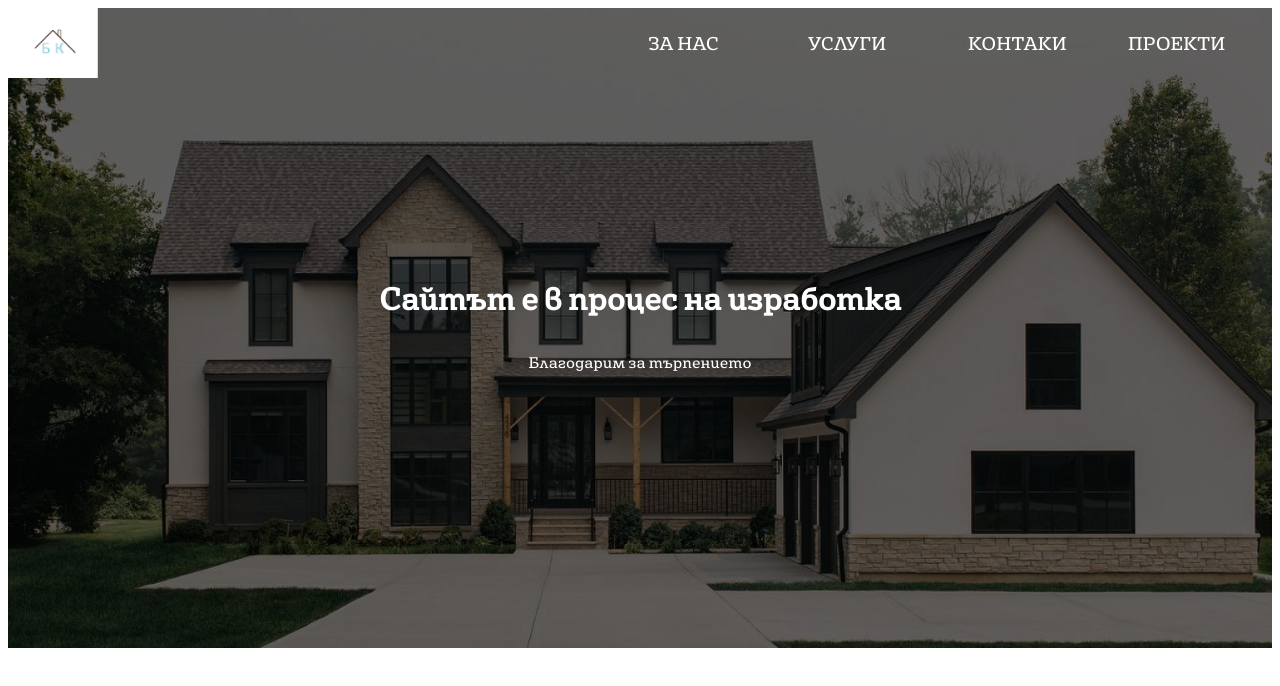
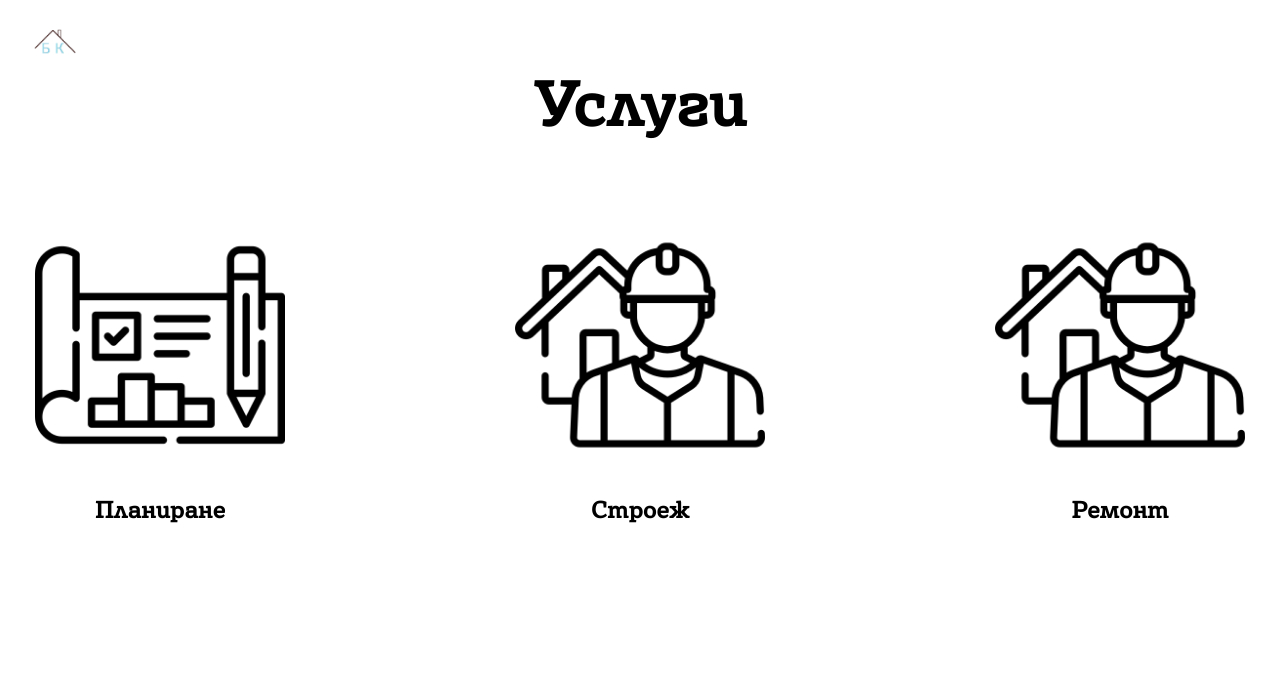
Before and after one commit to Bobata-constantlyafk/BuildersBulgaria, a Nuxt app: page /services in a window 1280 px wide. Shown: the top 686 px of the page. Built offline with nearby package versions, Linux system fonts and the light colour scheme.

Commit message:
services

```diff
--- a/layouts/default.vue
+++ b/layouts/default.vue
@@ -4,7 +4,7 @@
         <nav class="nav">
           <NuxtLink to="/"><img class="logo" src="/BK-Logo-Centered.png" alt=""></NuxtLink>
           <ul class="nav-ul">
-            <NuxtLink class="link" to="/services">ЗА НАС</NuxtLink>
+            <NuxtLink class="link" to="/">ЗА НАС</NuxtLink>
             <NuxtLink class="link" to="/services">УСЛУГИ</NuxtLink>
             <NuxtLink class="link" to="/contacts">КОНТАКИ</NuxtLink>
             <NuxtLink class="link" to="/projects">ПРОЕКТИ</NuxtLink>
@@ -31,7 +31,6 @@
   font-weight: normal;
   font-style: normal;
 }
-
   .nav {
       display: grid;
       grid-template-columns: 1fr 4fr;
--- a/pages/collabs.vue
+++ b/pages/collabs.vue
@@ -1,5 +1,5 @@
 <template>
-  <div class="collabsMain" v-cloak>
+  <div class="collabsMain">
     <h1>Колаборатори</h1>
     <div class="collabs-images">
       <img class="collabs-image" src="/Sofia.png" alt="">
--- a/pages/gallery.vue
+++ b/pages/gallery.vue
@@ -1,5 +1,5 @@
 <template>
-  <div class="galleryMain" v-cloak>
+  <div class="galleryMain">
     <img class="gallery-image" src="/House-Trad.png" alt="house">
     <img class="gallery-image" src="/House-modern.png" alt="house">
     <img class="gallery-image" src="/Italian-house.png" alt="house">
--- a/pages/index.vue
+++ b/pages/index.vue
@@ -12,6 +12,7 @@ import Home from './home.vue';
 import Gallery from './gallery.vue';
 import Collabs from './collabs.vue';
 import Contacts from './contacts.vue';
+import Services from './services.vue';
 </script>
 
 <style lang="scss">
--- a/pages/services.vue
+++ b/pages/services.vue
@@ -1,10 +1,24 @@
 <template>
   <div class="servicesMain">
-    <h1>Сайтът е в процес на изработка</h1>
-    <p>Благодарим за търпението</p>
+    <h1>Услуги</h1>
+    <div class="services-images">
+      <div>
+        <img class="services-image" src="/planning.png" alt="Varna">
+        <h2>Планиране</h2>
+      </div>
+
+      <div>
+        <img class="services-image" src="/housemaking.png" alt="">
+        <h2>Строеж</h2>
+      </div>
+
+      <div>
+        <img class="services-image" src="/housemaking.png" alt="Teteven">
+        <h2>Ремонт</h2>
+      </div>
+    </div>
   </div>
 </template>
-
 
 <style lang="scss">
 @font-face {
@@ -15,21 +29,37 @@
   font-style: normal;
 }
 
-.servicesMain{
+.servicesMain {
   display: grid;
-  grid-template-rows: 5rem 2rem 2rem;
+  grid-template-rows: 180px 400px;
   justify-content: center;
-  align-content: center;
-  margin-top: 0%;
-  height:80vh;
-  background-image: url('/house3.png');
-  background-size: cover;
-  background-position: center;
+  height: 100%;
+  overflow: hidden;
 
-  h1, p{
-    color: white;
+  h1,h2{
     text-align: center;
     font-family: 'Basil Regular';
   }
+
+  h1{
+    align-self: end;
+    font-size: 4rem;
+  }
+
+  h2{
+    font-size: 1.5rem;
+  }
+
+  .services-images{
+    padding-top: 2rem;
+    display: grid;
+    grid-template-columns: 30rem 30rem 30rem;
+    justify-items: center;
+
+      .services-image {
+      width: auto;
+      height: 250px;
+      }
+  }
 }
 </style>
```
Also changed, not shown: public/housemaking.png (added), public/planning.png (added).
